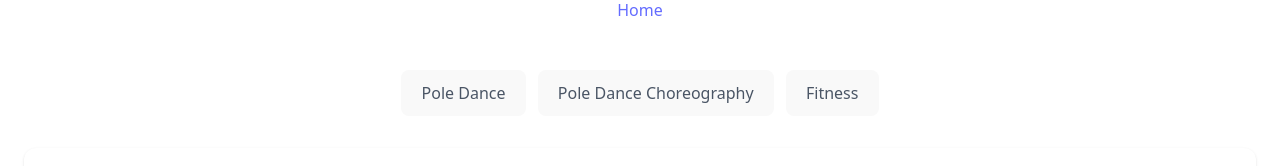
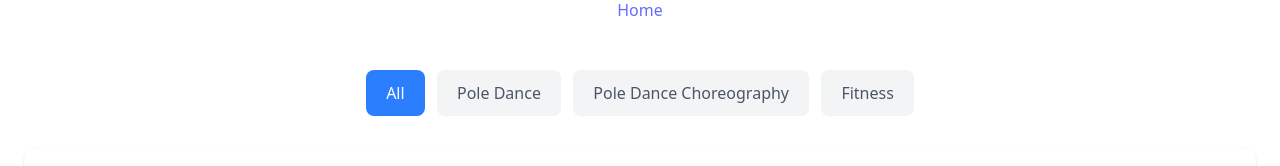
Before and after one commit to CVolticz/homepolefitness, a React (Vite) app: page / in a window 1280 px wide. Shown: the part 178-344 px from the top of the page. Built offline with nearby package versions, Linux system fonts and the light colour scheme; no server answers.

Commit message:
add All Class Tab

```diff
--- a/src/components/ClassFilter.tsx
+++ b/src/components/ClassFilter.tsx
@@ -5,7 +5,7 @@ interface Props {
   setFilter: (filter: FilterOption) => void;
 }
 
-const tabs: FilterOption[] = ["Pole Dance", "Pole Dance Choreography", "Fitness"];
+const tabs: FilterOption[] = ["All", "Pole Dance", "Pole Dance Choreography", "Fitness"];
 
 export default function ClassFilter({ activeFilter, setFilter }: Props) {
   return (
@@ -15,13 +15,14 @@ export default function ClassFilter({ activeFilter, setFilter }: Props) {
         key={tab}
         className={`px-4 py-2 rounded-full border transition ${
           activeFilter === tab
-              ? "bg-brown-500 text-white"
+            ? "bg-blue-500 text-white"
             : "bg-gray-100 text-gray-600 hover:bg-gray-200"
         }`}
         onClick={() => setFilter(tab)}
       >
         {tab}
       </button>
+
       ))}
     </div>
   );
--- a/src/index.css
+++ b/src/index.css
@@ -44,7 +44,7 @@ button {
   font-size: 1em;
   font-weight: 500;
   font-family: inherit;
-  background-color: #1a1a1a;
+  /* background-color: #1a1a1a; */
   cursor: pointer;
   transition: border-color 0.25s;
 }
@@ -64,7 +64,7 @@ button:focus-visible {
   a:hover {
     color: #747bff;
   }
-  button {
+  /* button {
     background-color: #f9f9f9;
-  }
+  } */
 }
--- a/src/types.ts
+++ b/src/types.ts
@@ -2,7 +2,7 @@ export type PoleClass = {
   day: string;
   startTime: string;
   endTime: string;
-  type: "Pole Dance" | "Pole Dance Choreography" | "Fitness";
+  type: "All" | "Pole Dance" | "Pole Dance Choreography" | "Fitness";
   instructor: string;
 };
 
```
Lines whose indentation alone changed are shown as unchanged.
